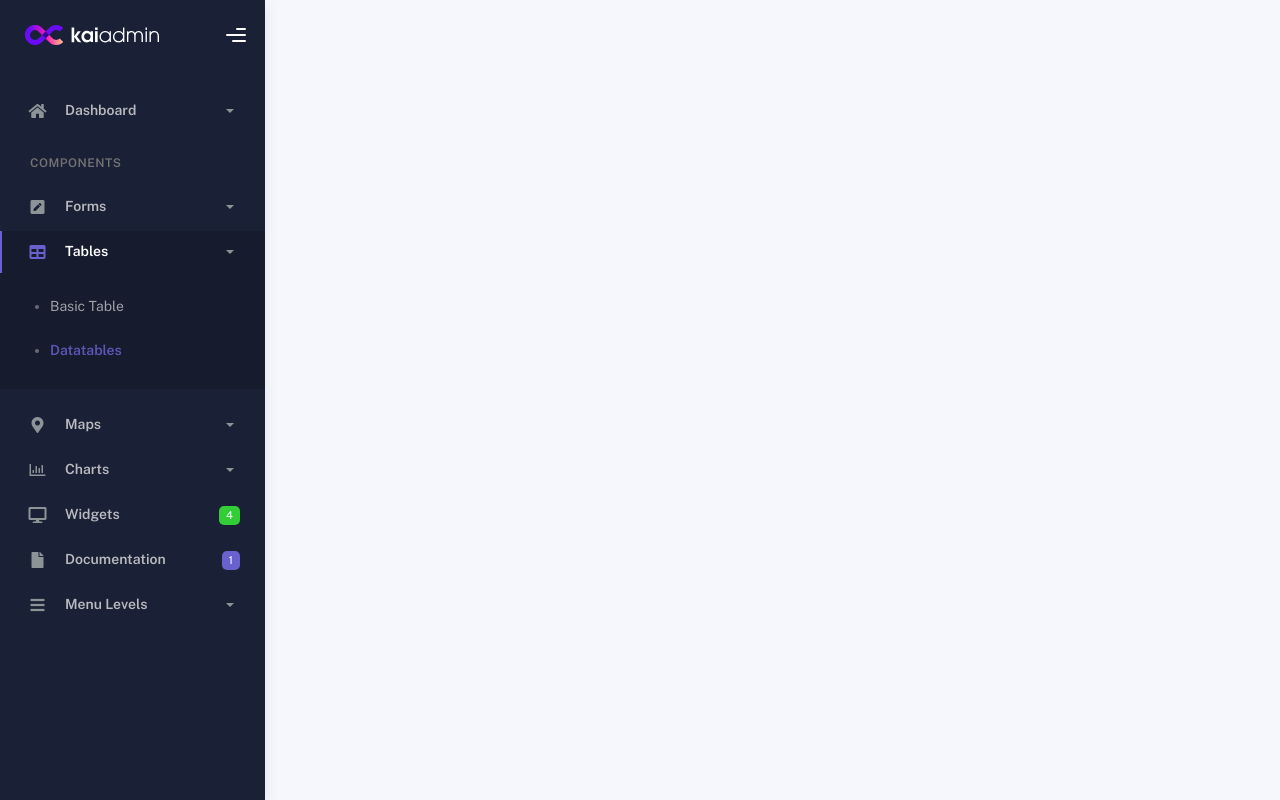
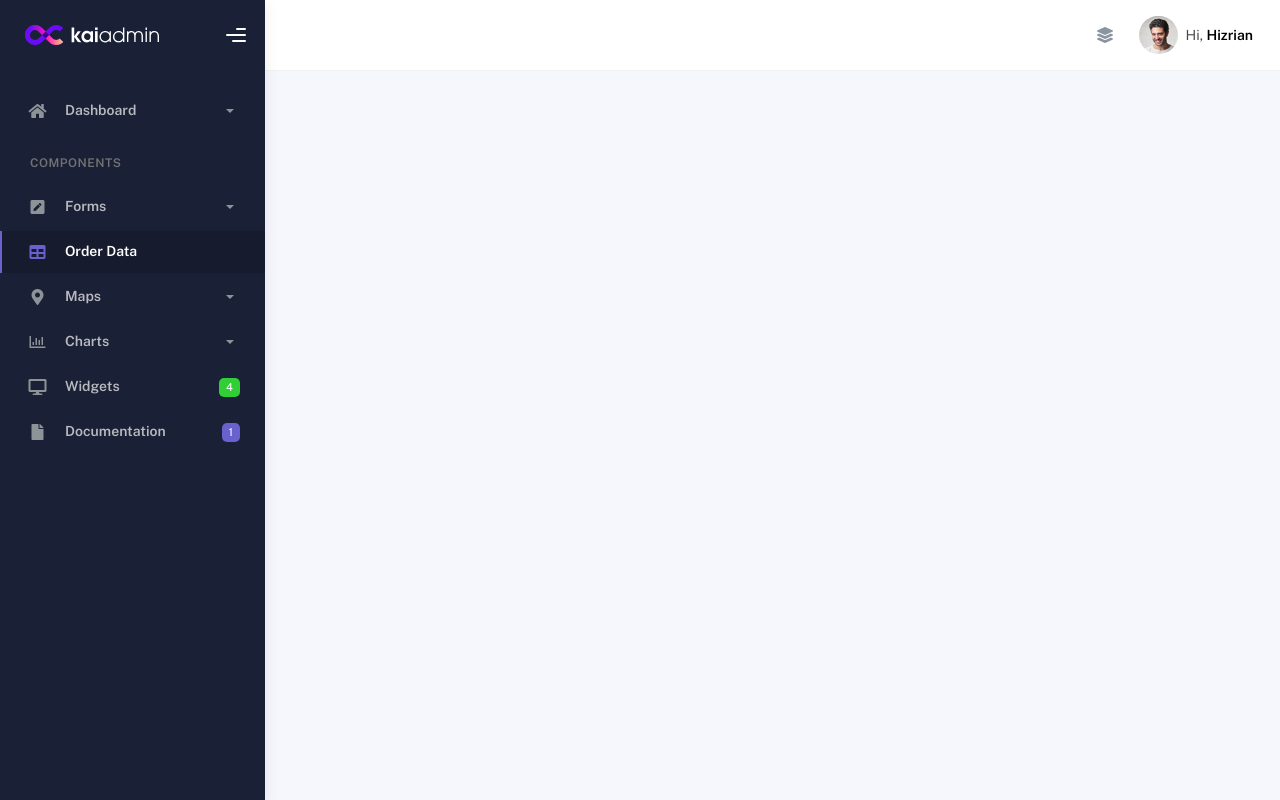
Before and after one commit to Razanius12/ALFS-OrderList, a PHP site: page / in a window 1280 px wide. Run offline with PHP 8.4, Linux system fonts and the light colour scheme.

Commit message:
bulk changes phase 2
- added navbar.php
- format documents with spaces: 1
- removes search bar
- removes menu level on sidebar
- rename tables into Order Data and removes its sub menu

TO DO LIST:
- add welcome page to dashboard or index page
- create each sidebar for each pages

NOTES:
- keep the sidebar as it is for future references
- use datatables.html for all tables

```diff
--- a/index.php
+++ b/index.php
@@ -7,9 +7,16 @@ include 'head.php';
 
 <body>
  <div class="wrapper">
- <?php
- include 'sidebar.php';
- ?>
+  <?php
+  include 'sidebar.php';
+  ?>
+
+  <div class="main-panel">
+   <?php
+   include 'navbar.php';
+   ?>
+  </div>
+
  </div>
 
  <?php
--- /dev/null
+++ b/navbar.php
@@ -0,0 +1,134 @@
+<div class="main-header">
+ <div class="main-header-logo">
+  <!-- Logo Header -->
+  <div class="logo-header" data-background-color="dark">
+   <a href="index.php" class="logo">
+    <img src="assets/img/kaiadmin/logo_light.svg" alt="navbar brand" class="navbar-brand" height="20" />
+   </a>
+   <div class="nav-toggle">
+    <button class="btn btn-toggle toggle-sidebar">
+     <i class="gg-menu-right"></i>
+    </button>
+    <button class="btn btn-toggle sidenav-toggler">
+     <i class="gg-menu-left"></i>
+    </button>
+   </div>
+   <button class="topbar-toggler more">
+    <i class="gg-more-vertical-alt"></i>
+   </button>
+  </div>
+  <!-- End Logo Header -->
+ </div>
+ <!-- Navbar Header -->
+ <nav class="navbar navbar-header navbar-header-transparent navbar-expand-lg border-bottom">
+  <div class="container-fluid">
+
+   <ul class="navbar-nav topbar-nav ms-md-auto align-items-center">
+    <li class="nav-item topbar-icon dropdown hidden-caret">
+     <a class="nav-link" data-bs-toggle="dropdown" href="#" aria-expanded="false">
+      <i class="fas fa-layer-group"></i>
+     </a>
+     <div class="dropdown-menu quick-actions animated fadeIn">
+      <div class="quick-actions-header">
+       <span class="title mb-1">Quick Actions</span>
+       <span class="subtitle op-7">Shortcuts</span>
+      </div>
+      <div class="quick-actions-scroll scrollbar-outer">
+       <div class="quick-actions-items">
+        <div class="row m-0">
+         <a class="col-6 col-md-4 p-0" href="#">
+          <div class="quick-actions-item">
+           <div class="avatar-item bg-danger rounded-circle">
+            <i class="far fa-calendar-alt"></i>
+           </div>
+           <span class="text">Calendar</span>
+          </div>
+         </a>
+         <a class="col-6 col-md-4 p-0" href="#">
+          <div class="quick-actions-item">
+           <div class="avatar-item bg-warning rounded-circle">
+            <i class="fas fa-map"></i>
+           </div>
+           <span class="text">Maps</span>
+          </div>
+         </a>
+         <a class="col-6 col-md-4 p-0" href="#">
+          <div class="quick-actions-item">
+           <div class="avatar-item bg-info rounded-circle">
+            <i class="fas fa-file-excel"></i>
+           </div>
+           <span class="text">Reports</span>
+          </div>
+         </a>
+         <a class="col-6 col-md-4 p-0" href="#">
+          <div class="quick-actions-item">
+           <div class="avatar-item bg-success rounded-circle">
+            <i class="fas fa-envelope"></i>
+           </div>
+           <span class="text">Emails</span>
+          </div>
+         </a>
+         <a class="col-6 col-md-4 p-0" href="#">
+          <div class="quick-actions-item">
+           <div class="avatar-item bg-primary rounded-circle">
+            <i class="fas fa-file-invoice-dollar"></i>
+           </div>
+           <span class="text">Invoice</span>
+          </div>
+         </a>
+         <a class="col-6 col-md-4 p-0" href="#">
+          <div class="quick-actions-item">
+           <div class="avatar-item bg-secondary rounded-circle">
+            <i class="fas fa-credit-card"></i>
+           </div>
+           <span class="text">Payments</span>
+          </div>
+         </a>
+        </div>
+       </div>
+      </div>
+     </div>
+    </li>
+
+    <li class="nav-item topbar-user dropdown hidden-caret">
+     <a class="dropdown-toggle profile-pic" data-bs-toggle="dropdown" href="#" aria-expanded="false">
+      <div class="avatar-sm">
+       <img src="assets/img/profile.jpg" alt="..." class="avatar-img rounded-circle" />
+      </div>
+      <span class="profile-username">
+       <span class="op-7">Hi,</span>
+       <span class="fw-bold">Hizrian</span>
+      </span>
+     </a>
+     <ul class="dropdown-menu dropdown-user animated fadeIn">
+      <div class="dropdown-user-scroll scrollbar-outer">
+       <li>
+        <div class="user-box">
+         <div class="avatar-lg">
+          <img src="assets/img/profile.jpg" alt="image profile" class="avatar-img rounded" />
+         </div>
+         <div class="u-text">
+          <h4>Hizrian</h4>
+          <p class="text-muted">hello@example.com</p>
+          <a href="profile.html" class="btn btn-xs btn-secondary btn-sm">View Profile</a>
+         </div>
+        </div>
+       </li>
+       <li>
+        <div class="dropdown-divider"></div>
+        <a class="dropdown-item" href="#">My Profile</a>
+        <a class="dropdown-item" href="#">My Balance</a>
+        <a class="dropdown-item" href="#">Inbox</a>
+        <div class="dropdown-divider"></div>
+        <a class="dropdown-item" href="#">Account Setting</a>
+        <div class="dropdown-divider"></div>
+        <a class="dropdown-item" href="#">Logout</a>
+       </li>
+      </div>
+     </ul>
+    </li>
+   </ul>
+  </div>
+ </nav>
+ <!-- End Navbar -->
+</div>
--- a/sidebar.php
+++ b/sidebar.php
@@ -4,12 +4,7 @@
   <!-- Logo Header -->
   <div class="logo-header" data-background-color="dark">
    <a href="index.php" class="logo">
-              <img
-                src="assets/img/kaiadmin/logo_light.svg"
-                alt="navbar brand"
-                class="navbar-brand"
-                height="20"
-              />
+    <img src="assets/img/kaiadmin/logo_light.svg" alt="navbar brand" class="navbar-brand" height="20" />
    </a>
    <div class="nav-toggle">
     <button class="btn btn-toggle toggle-sidebar">
@@ -29,12 +24,7 @@
   <div class="sidebar-content">
    <ul class="nav nav-secondary">
     <li class="nav-item">
-                <a
-                  data-bs-toggle="collapse"
-                  href="#dashboard"
-                  class="collapsed"
-                  aria-expanded="false"
-                >
+     <a data-bs-toggle="collapse" href="#dashboard" class="collapsed" aria-expanded="false">
       <i class="fas fa-home"></i>
       <p>Dashboard</p>
       <span class="caret"></span>
@@ -71,26 +61,11 @@
       </ul>
      </div>
     </li>
-              <li class="nav-item active submenu">
-                <a data-bs-toggle="collapse" href="#tables">
+    <li class="nav-item active">
+     <a href="orderdata.php">
       <i class="fas fa-table"></i>
-                  <p>Tables</p>
-                  <span class="caret"></span>
+      <p>Order Data</p>
      </a>
-                <div class="collapse show" id="tables">
-                  <ul class="nav nav-collapse">
-                    <li>
-                      <a href="../tables/tables.html">
-                        <span class="sub-item">Basic Table</span>
-                      </a>
-                    </li>
-                    <li class="active">
-                      <a href="../tables/datatables.html">
-                        <span class="sub-item">Datatables</span>
-                      </a>
-                    </li>
-                  </ul>
-                </div>
     </li>
     <li class="nav-item">
      <a data-bs-toggle="collapse" href="#maps">
@@ -148,57 +123,6 @@
       <span class="badge badge-secondary">1</span>
      </a>
     </li>
-              <li class="nav-item">
-                <a data-bs-toggle="collapse" href="#submenu">
-                  <i class="fas fa-bars"></i>
-                  <p>Menu Levels</p>
-                  <span class="caret"></span>
-                </a>
-                <div class="collapse" id="submenu">
-                  <ul class="nav nav-collapse">
-                    <li>
-                      <a data-bs-toggle="collapse" href="#subnav1">
-                        <span class="sub-item">Level 1</span>
-                        <span class="caret"></span>
-                      </a>
-                      <div class="collapse" id="subnav1">
-                        <ul class="nav nav-collapse subnav">
-                          <li>
-                            <a href="#">
-                              <span class="sub-item">Level 2</span>
-                            </a>
-                          </li>
-                          <li>
-                            <a href="#">
-                              <span class="sub-item">Level 2</span>
-                            </a>
-                          </li>
-                        </ul>
-                      </div>
-                    </li>
-                    <li>
-                      <a data-bs-toggle="collapse" href="#subnav2">
-                        <span class="sub-item">Level 1</span>
-                        <span class="caret"></span>
-                      </a>
-                      <div class="collapse" id="subnav2">
-                        <ul class="nav nav-collapse subnav">
-                          <li>
-                            <a href="#">
-                              <span class="sub-item">Level 2</span>
-                            </a>
-                          </li>
-                        </ul>
-                      </div>
-                    </li>
-                    <li>
-                      <a href="#">
-                        <span class="sub-item">Level 1</span>
-                      </a>
-                    </li>
-                  </ul>
-                </div>
-              </li>
    </ul>
   </div>
  </div>
```
Also changed, not shown: head.php (+2 -9 lines), main/pages/orderdata.php (added), script.php (indentation only). Lines whose indentation alone changed are shown as unchanged.
